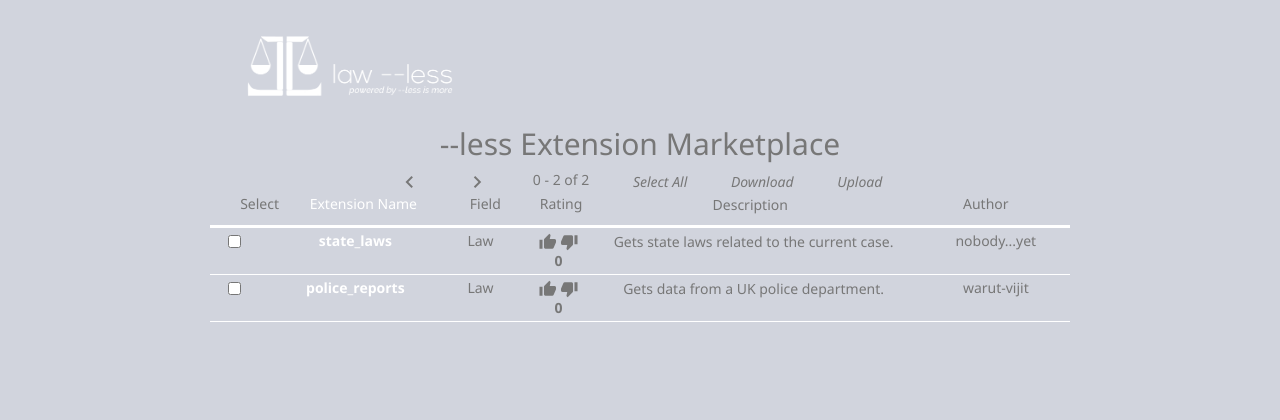
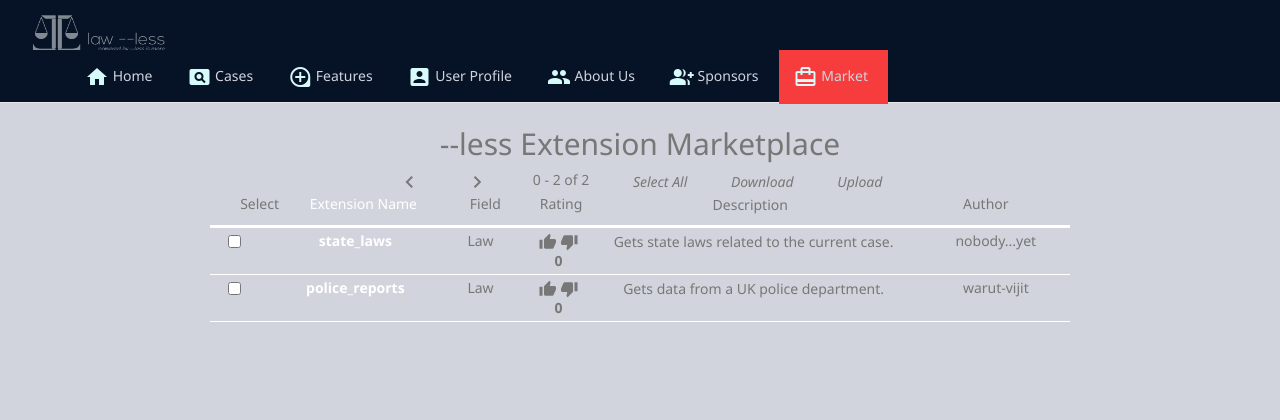
Before and after one commit to warut-vijit/law__--less, a Flask app: page /market in a window 1280 px wide. Shown: the top 420 px of the page. Run offline with Flask 2, Linux system fonts and the light colour scheme; data comes from the database, SQL or seed files in the repository; parts of the project's set-up code (start-up, migrations or seed data) failed here and were passed over; some libraries are stand-ins or nearby versions.

Commit message:
navbar to market

```diff
--- a/templates/market.html
+++ b/templates/market.html
@@ -57,9 +57,28 @@
 
           <div class="masthead clearfix">
             <div class="inner">
-              <a href="/">
-                <img src="{{url_for('static', filename='icons/logo.png')}}" width="40%" height="20%" alt="LL" id="logo">
-              </a>
+
+              <!-- Navigation toolbar for insite navigation -->
+              <div class="navbar navbar-default navbar-fixed-top" style="background-color:var(--darkblue);height:60px;">
+                <a class="navbar-brand" href="/">
+                  <img src="{{url_for('static', filename='icons/logo.png')}}" width="165px" height="60px" alt="LL" id="logo">
+                </a>
+              </div>
+              <nav class="navbar navbar-default navbar-fixed-top custom-navbar-top" style="top: 50px;max-height:53px;height:53px">
+                <div class="container">
+                  <div class="navbar-collapse collapse">
+                    <ul class="nav navbar-nav custom-nav">
+                      <li><a href="home"><i class="material-icons">home</i> Home</a></li>
+                      <li><a href="cases"><i class="material-icons">pageview</i> Cases</a></li>
+                      <li><a href="features"><i class="material-icons">loupe</i> Features</a></li>
+                      <li><a href="profile"><i class="material-icons">account_box</i> User Profile</a></li>
+                      <li><a href="aboutus"><i class="material-icons">group</i> About Us</a></li>
+                      <li><a href="sponsors"><i class="material-icons">group_add</i> Sponsors</a></li>
+                      <li class="market"><a href="market"><i class="material-icons">card_travel</i> Market</a></li>
+                    </ul>
+                  </div>
+              </nav>
+
             </div>
           </div>
 
```
